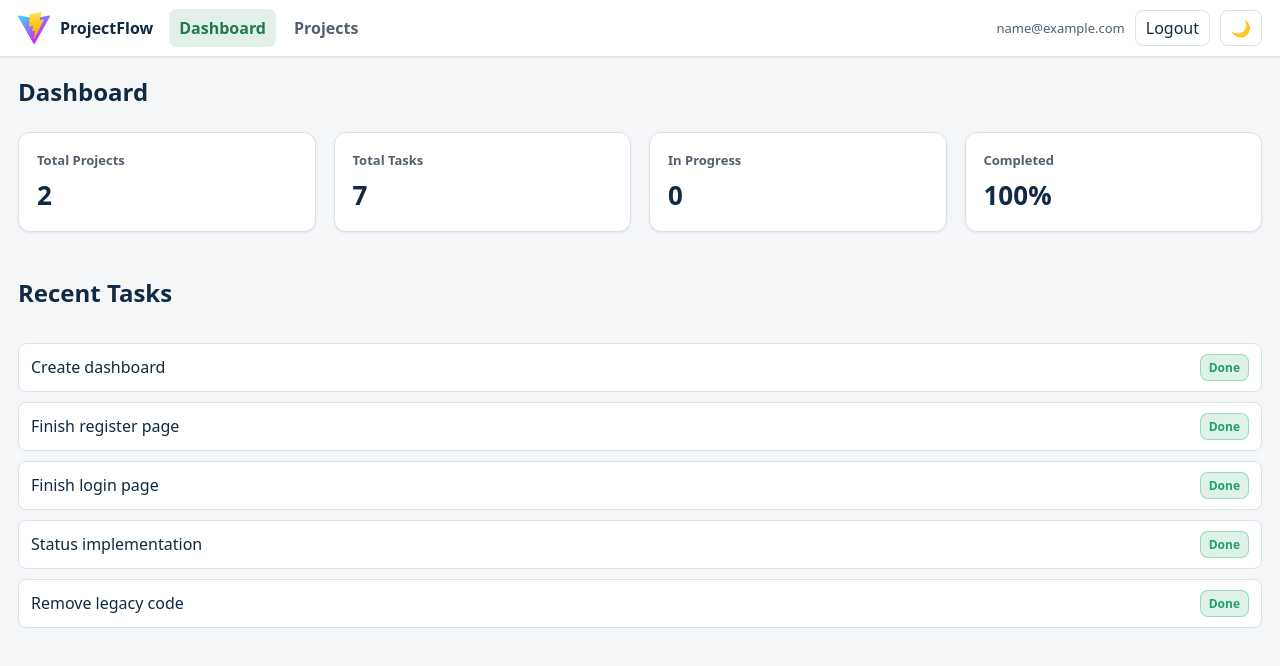
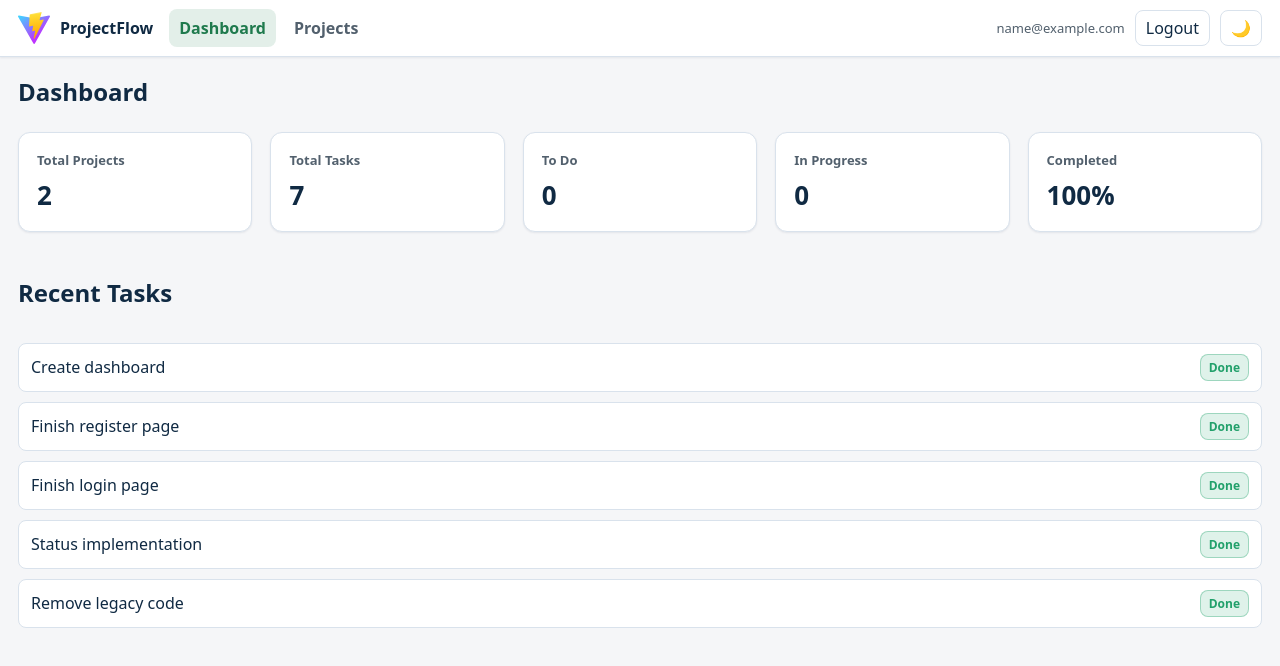
Before and after one commit to dev-dimitarspiroski/projectflow, a React (Vite) app: page / in a window 1280 px wide. Shown: the top 666 px of the page. Built offline with nearby package versions, Linux system fonts and the light colour scheme; data requests are answered from the project's data file; sample sign-in values are in the browser's storage.

Commit message:
added to do section on the dashboard

```diff
--- a/src/pages/Dashboard/Dashboard.tsx
+++ b/src/pages/Dashboard/Dashboard.tsx
@@ -55,6 +55,11 @@ const Dashboard = () => {
         </div>
 
         <div className={styles.card}>
+          <h3>To Do</h3>
+          <p className={styles.big}>{stats.todo}</p>
+        </div>
+
+        <div className={styles.card}>
           <h3>In Progress</h3>
           <p className={styles.big}>{stats.inProgress}</p>
         </div>
```
